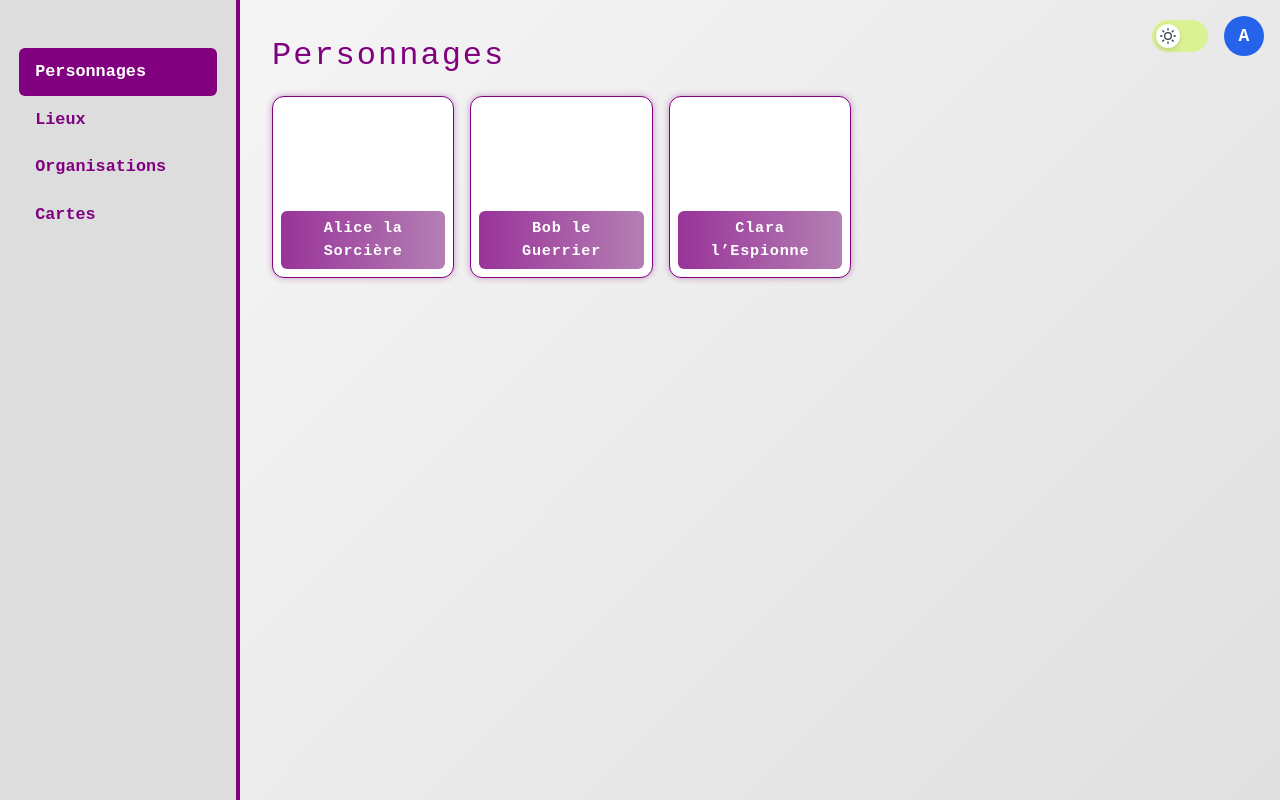
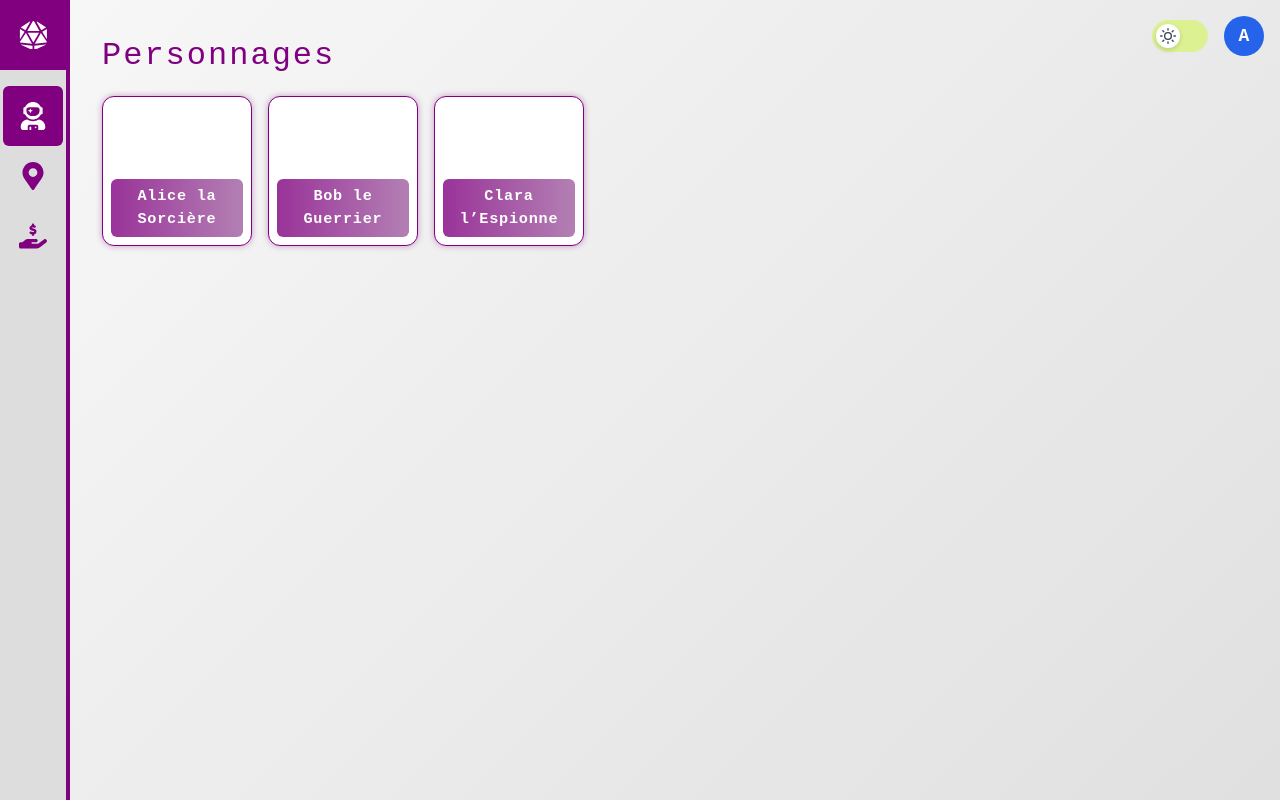
Before and after one commit to RedGuy288/dic-20, a Next.js app: page /neon in a window 1280 px wide. Built offline with nearby package versions, Linux system fonts and the light colour scheme.

Commit message:
front neon v2

```diff
--- a/src/app/neon/page.tsx
+++ b/src/app/neon/page.tsx
@@ -5,6 +5,12 @@ import styles from "../styles/neon.module.css";
 import stylesLogin from "../styles/ImageGrid.module.css"
 import LoginModal from '../components/LoginModal';
 import ThemeToggle from '../components/ThemeToggle';
+import { FaUserAstronaut } from "react-icons/fa";
+import { FaHandHoldingDollar } from "react-icons/fa6";
+import { FaMapMarkerAlt } from "react-icons/fa";
+import { FaDiceD20 } from "react-icons/fa";
+import Link from 'next/link';
+
 
 
 const objectGroups = ['Personnages', 'Lieux', 'Organisations', 'Cartes'] as const;
@@ -38,16 +44,43 @@ export default function UniversePage() {
 
       {/* Sidebar */}
       <aside className={styles.sidebar}>
+
+
+        <Link href="/" className={styles.homeButton} title="Accueil">
+          <FaDiceD20
+            className={styles.homeIcon}
+          />
+        </Link>
+
+
         <ul className={styles.groupList}>
-          {objectGroups.map((group) => (
-            <li
-              key={group}
-              className={`${styles.groupItem} ${group === selectedGroup ? styles.active : ''}`}
-              onClick={() => setSelectedGroup(group)}
-            >
-              {group}
-            </li>
-          ))}
+          <li
+            key="Personnage"
+            className={`${styles.groupItem} ${objectGroups[0] === selectedGroup ? styles.active : ''}`}
+            onClick={() => setSelectedGroup(objectGroups[0])}
+          >
+            <FaUserAstronaut
+              className={styles.objectIcon}
+            />
+          </li>
+          <li
+            key="Lieux"
+            className={`${styles.groupItem} ${objectGroups[1] === selectedGroup ? styles.active : ''}`}
+            onClick={() => setSelectedGroup(objectGroups[1])}
+          >
+            <FaMapMarkerAlt
+              className={styles.objectIcon}
+            />
+          </li>
+          <li
+            key="Organisations"
+            className={`${styles.groupItem} ${objectGroups[2] === selectedGroup ? styles.active : ''}`}
+            onClick={() => setSelectedGroup(objectGroups[2])}
+          >
+            <FaHandHoldingDollar
+              className={styles.objectIcon}
+            />
+          </li>
         </ul>
       </aside>
 
--- a/src/app/styles/neon.module.css
+++ b/src/app/styles/neon.module.css
@@ -77,14 +77,44 @@
 }
 
 .sidebar {
-  width: 240px;
+  width: 70px;
   background: #ddd;
   color: #800080;
-  padding: 2rem 1.2rem;
+  padding: 0 0; /* réduit pour que le carré colle bien en haut */
   display: flex;
   flex-direction: column;
+  align-items: center;
   border-right: 4px solid #800080;
 }
+
+/* === HOME BUTTON === */
+.homeButton {
+   width: 100%;
+  height: 70px; /* même taille que la largeur de la sidebar, carré parfait */
+  background-color: #800080;
+  display: flex;
+  align-items: center;
+  justify-content: center;
+  text-decoration: none;
+  border: none;
+  border-radius: 0;
+  margin: 0; /* pas d’espace */
+  padding: 0;
+  cursor: pointer;
+}
+
+/* Icône à l’intérieur (centrée, taille adaptée) */
+.homeIcon {
+  width: 1.8rem;
+  height: 1.8rem;
+  color: white;
+}
+
+/* Aucun effet au survol */
+.homeButton:hover {
+  background-color: #800080;
+}
+
 
 .groupList {
   list-style: none;
@@ -93,7 +123,7 @@
 }
 
 .groupItem {
-  padding: 0.7rem 1rem;
+  padding: 1rem 1rem;
   cursor: pointer;
   border-radius: 6px;
   transition: background 0.3s ease;
@@ -121,6 +151,11 @@
   color: #800080;
 }
 
+.objectIcon{
+  height: 1.75rem;
+  width: 1.75rem;
+}
+
 /* === THEME SOMBRE NEON RETRO === */
 
 :global(.dark) .universeContainer {
@@ -144,6 +179,14 @@
     0 0 40px #f0f,
     0 0 80px #f0f;
   animation: flicker 3s infinite;
+}
+
+:global(.dark) .homeButton {
+  background-color: #ff00ff;
+}
+
+:global(.dark) .homeIcon {
+  color: #220022;
 }
 
 :global(.dark) .content {
@@ -181,7 +224,7 @@
 :global(.dark) .sidebar {
   background: #1b0b3a;
   color: #ff33ff;
-  border-right: 4px solid #ff00ff;
+  border-right: 3px solid #ff00ff;
   box-shadow: 0 0 15px #ff00ff inset;
 }
 
```
